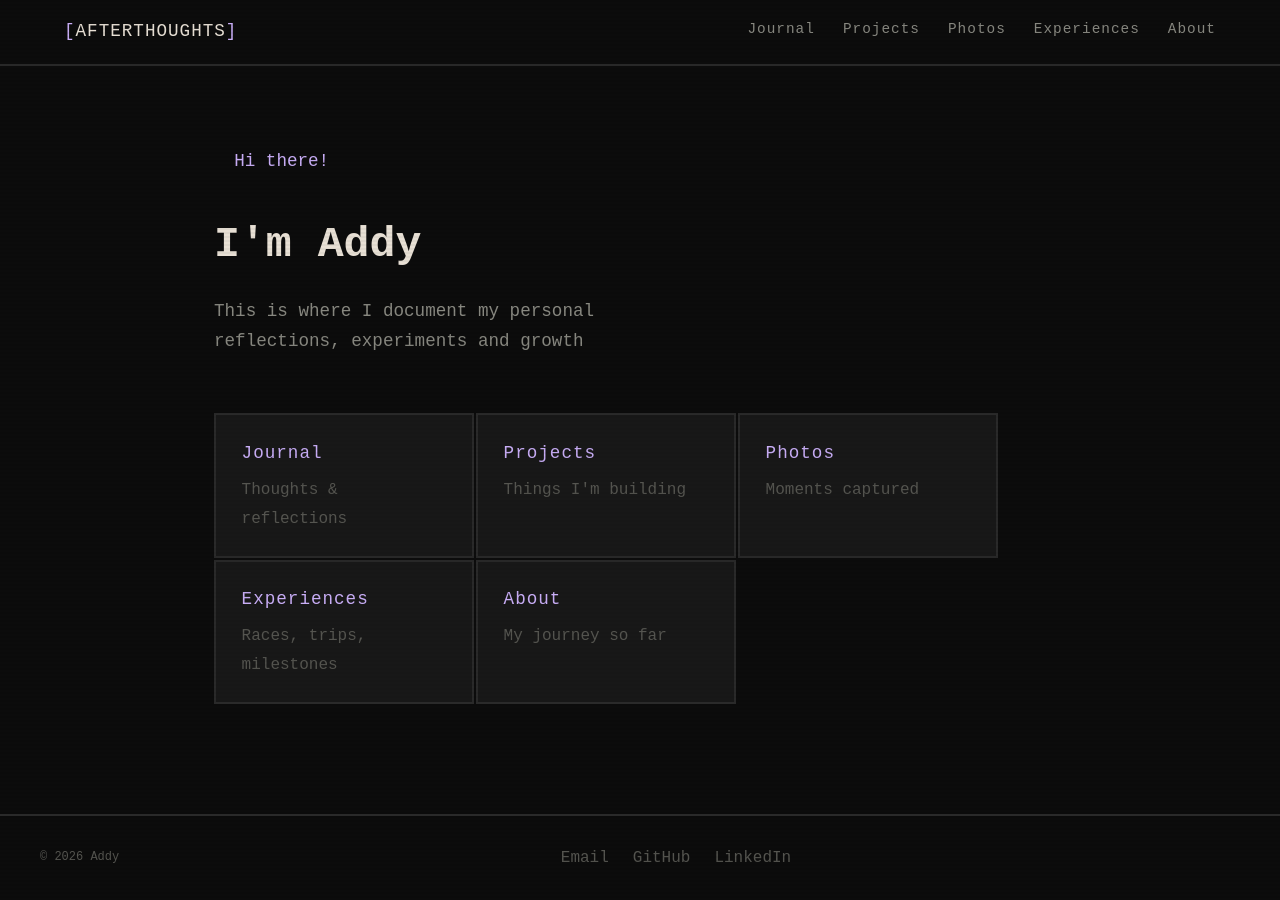
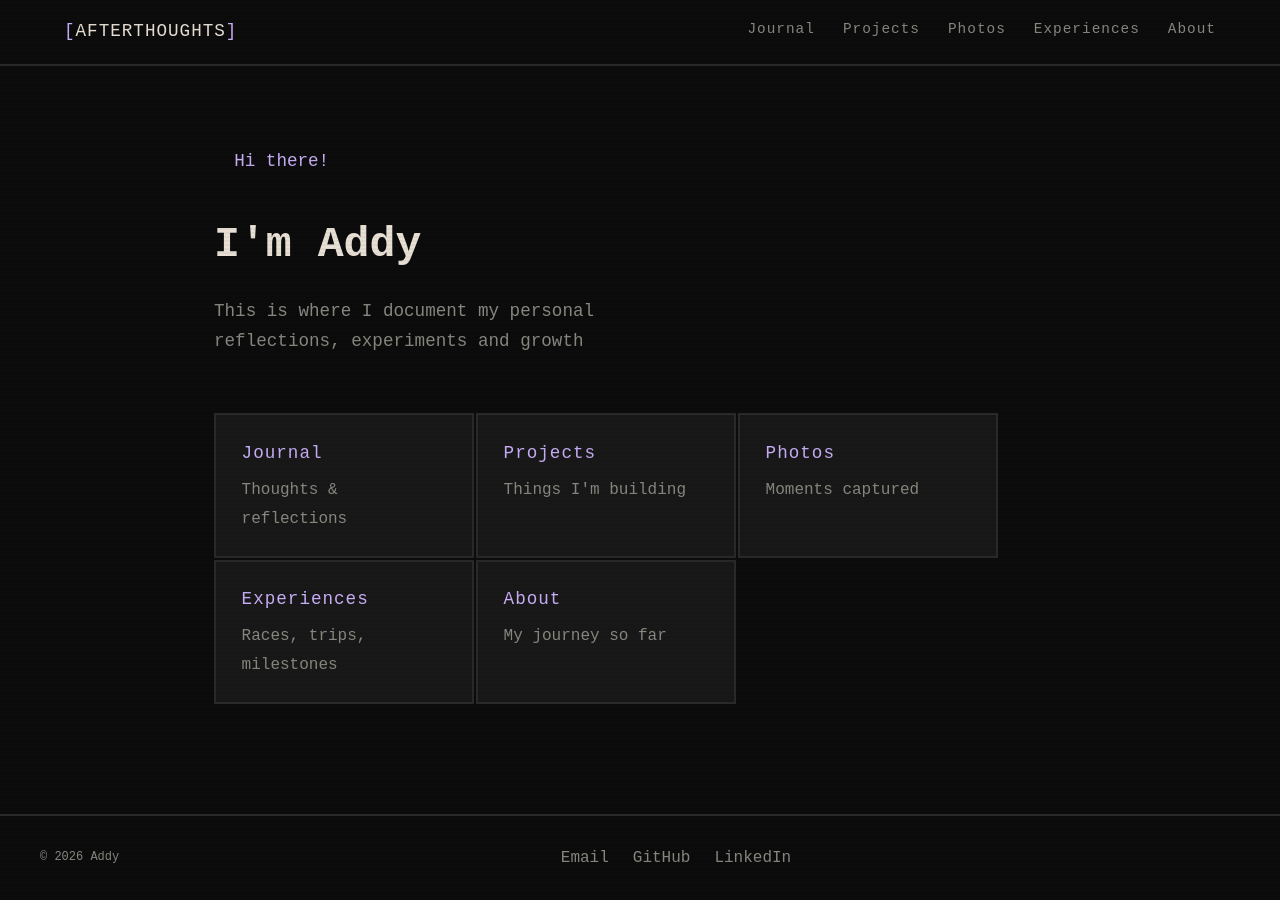
Before and after one commit to av-124/afterthoughts, a Jekyll site: the page built from index.html, in a window 1280 px wide. Built offline with Jekyll 4.4.1, drawn with Linux system fonts in a browser that asks for light colours.

Commit message:
Make subtitles on landing page more readable

```diff
--- a/assets/css/main.css
+++ b/assets/css/main.css
@@ -10,7 +10,7 @@
   --surface-2:     #222222;
   --text:          #e8e0d5;
   --muted:         #888880;
-  --dim:           #555550;
+  --dim:           #888880;
 
   --green:         #c9aef7;
   --amber:         #c9aef7;
```
Also changed, not shown: _posts/2026-03-02-hello-world.md (+1 -1 lines).
